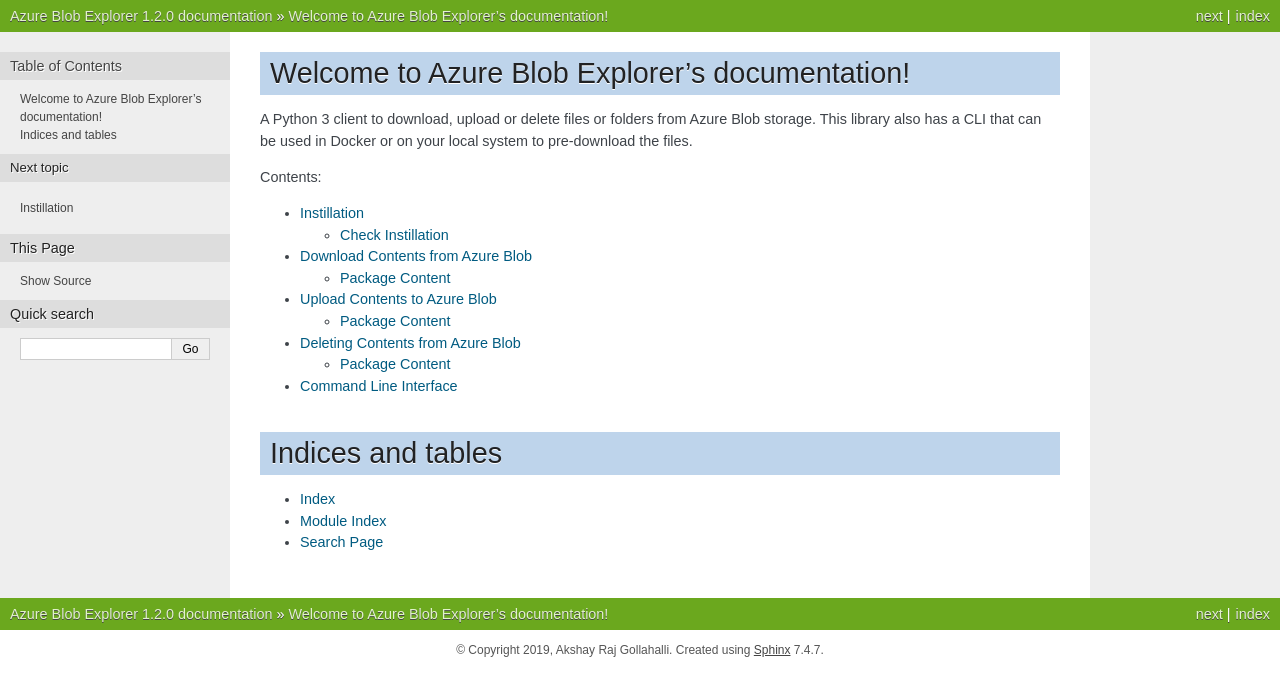
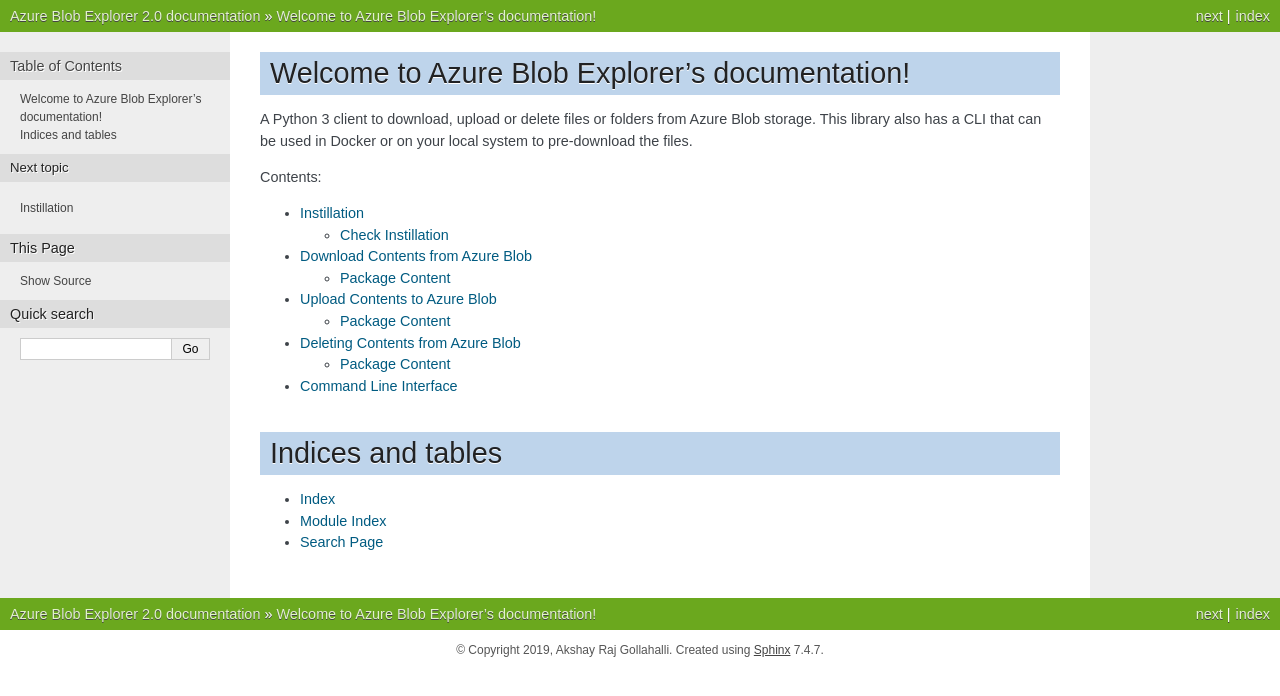
Before and after one commit to akshaybabloo/azure-blob-explorer-python, a Sphinx documentation site: the page built from _docs/source/index.rst, in a window 1280 px wide. Shown: the top 696 px of the page. Built offline with Sphinx 7.4.7, drawn with Linux system fonts in a browser that asks for light colours.

Commit message:
set version to 2.0

```diff
--- a/_docs/source/conf.py
+++ b/_docs/source/conf.py
@@ -22,7 +22,7 @@
 author = 'Akshay Raj Gollahalli'
 
 # The full version, including alpha/beta/rc tags
-release = '1.2.0'
+release = '2.0'
 
 
 # -- General configuration ---------------------------------------------------
--- a/azblobexplorer/__init__.py
+++ b/azblobexplorer/__init__.py
@@ -2,4 +2,4 @@
 from .download import *
 from .upload import *
 
-__version__ = "1.2.0"
+__version__ = "2.0"
```
